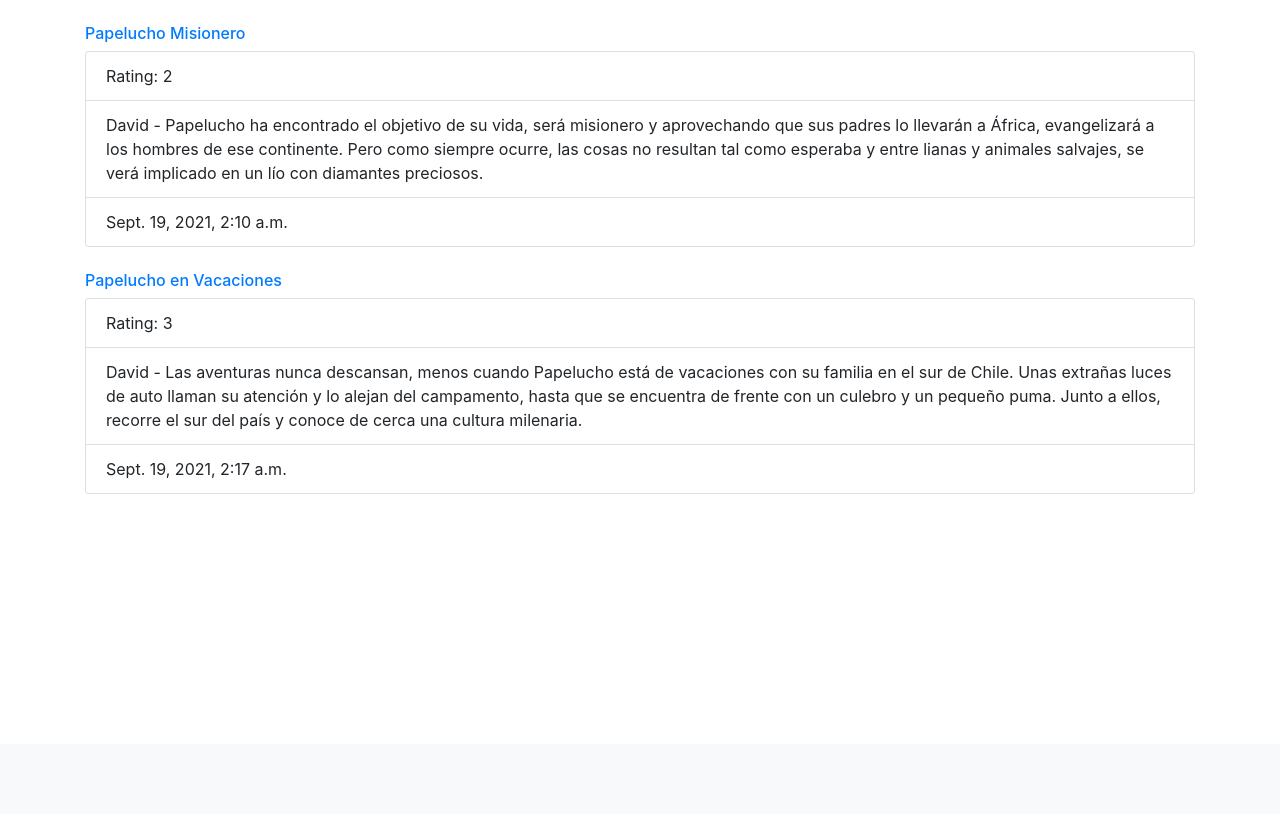
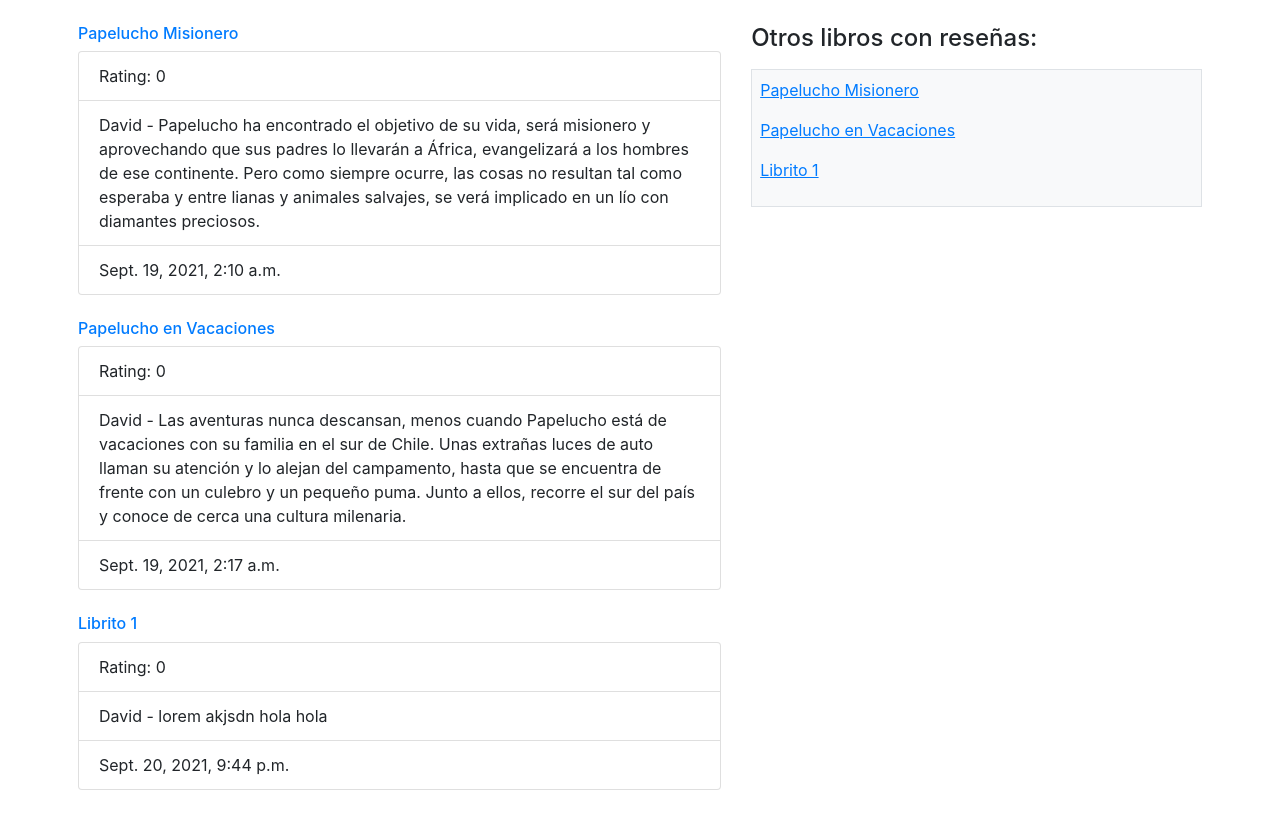
Before and after one commit to mixelectronico/BookReviews, a Django app: template login/templates/libros.html in a window 1280 px wide. Shown: the part 56-870 px from the top of the page. Before the commit the page ends 550 px from the top, so only its background shows below. Run offline with Django 3.2, Linux system fonts and the light colour scheme; the template is opened without the code that fills it: values that come from a table or form of the project are taken from there, others are empty; data comes from the database, SQL or seed files in the repository.

Commit message:
refactor!: Se corrige el modelo y la vista de los ultimos reviews.

```diff
--- a/home/views.py
+++ b/home/views.py
@@ -10,7 +10,8 @@ def libros(request):
 
     context = {
         "active_user": User.objects.get(id=request.session['user_id']),
-        "lista_libros": Libro.objects.all(),
+        "ultimos_reviews": Libro.objects.all().order_by('id').reverse(),  #.order_by('-id)[:3],
+        "lista_libros": Libro.objects.all().order_by('titulo'),
     }
 
     return render(request, 'libros.html', context)
--- a/login/models.py
+++ b/login/models.py
@@ -73,13 +73,13 @@ class Libro(models.Model):
     id = models.AutoField(primary_key=True)
     titulo = models.CharField(max_length=40)
     autor = models.ForeignKey(Autor, on_delete=CASCADE, related_name="libros")
-    rating = models.IntegerField(default=0)
 
 
 class Review(models.Model):
     id = models.AutoField(primary_key=True)
-    usuario = models.ForeignKey(User, on_delete=CASCADE, related_name="reviewer")
+    usuario = models.ForeignKey(User, on_delete=CASCADE, related_name="reviews")
     contenido = models.TextField(default='')
-    libro = models.ForeignKey(Libro, on_delete=CASCADE, related_name="libros")
+    libro = models.ForeignKey(Libro, on_delete=CASCADE, related_name="reviews")
     created_at = models.DateTimeField(auto_now_add=True)
     updated_at = models.DateTimeField(auto_now=True)
+    rating = models.IntegerField(default=0)
--- a/login/templates/libros.html
+++ b/login/templates/libros.html
@@ -16,24 +16,41 @@
 
         </div>
         <br>
-        <div class="container">
+        <div class="container-fluid">
+            <div class="row mx-5">
 
-            {% for lista in lista_libros%}
-            <a href="">
-                <h6>{{lista.titulo}}</h6>
-            </a>
-            <ul class="list-group">
-                <li class="list-group-item">Rating: {{lista.rating}}</li>
-                <li class="list-group-item">{{lista.libros.last.usuario.nombre}} - {{lista.libros.last.contenido}}</li>
-                <li class="list-group-item">{{lista.libros.last.updated_at}}</li>
-            </ul>
-            <br /> {% endfor%}
+                <!-- Last 3 Reviews -->
+                <div class="col-7">
+                    {% for libro in ultimos_reviews %}
+                    <a href="">
+                        <h6>{{libro.titulo}}</h6>
+                    </a>
+                    <ul class="list-group">
+                        <li class="list-group-item">Rating: {{libro.reviews.last.rating}}</li>
+                        <li class="list-group-item">{{libro.reviews.last.usuario.nombre}} - {{libro.reviews.last.contenido}}</li>
+                        <li class="list-group-item">{{libro.reviews.last.updated_at}}</li>
+                    </ul>
+                    <br /> {% endfor%}
+                </div>
 
+                <!--Other books with reviews-->
+                <div class="col-5">
+                    <h4 class="mb-3">Otros libros con reseñas:</h4>
+                    <div class="h-auto w-100 border border-ligth py-2 px-2 bg-light text-dark overflow-auto">
+                        <!--ciclo for-->
+                        {% for libro in lista_libros %}
+                        <a href="">
+                            <p><ins>{{libro.titulo}}</ins></p>
+                        </a>
+                        {% endfor %}
+                    </div>
+                </div>
+
+            </div>
         </div>
     </div>
     <script src="https://code.jquery.com/jquery-3.5.1.slim.min.js" integrity="sha384-DfXdz2htPH0lsSSs5nCTpuj/zy4C+OGpamoFVy38MVBnE+IbbVYUew+OrCXaRkfj" crossorigin="anonymous"></script>
     <script src="https://cdn.jsdelivr.net/npm/bootstrap@4.6.0/dist/js/bootstrap.bundle.min.js" integrity="sha384-Piv4xVNRyMGpqkS2by6br4gNJ7DXjqk09RmUpJ8jgGtD7zP9yug3goQfGII0yAns" crossorigin="anonymous"></script>
-
 </body>
 
 </html>
```
Also changed, not shown: db.sqlite3, login/migrations/0003_auto_20210921_0825.py (added), login/migrations/0004_auto_20210921_0827.py (added).
